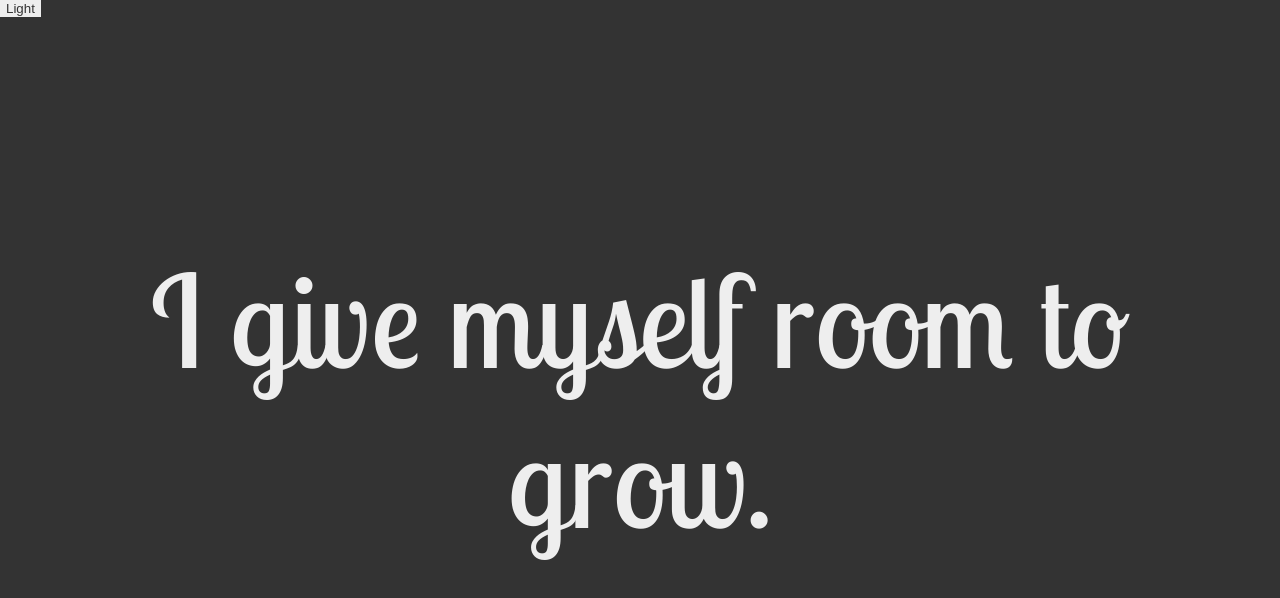
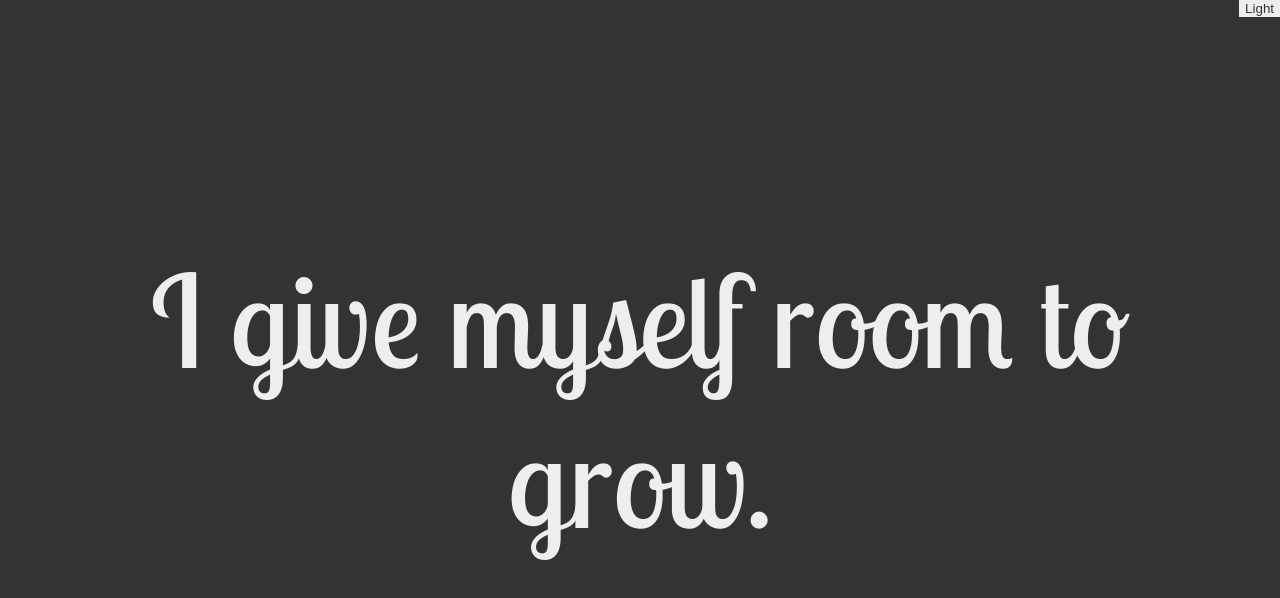
Before and after one commit to xtremeranger/affirmations, a plain HTML site: page index.html in a window 1280 px wide. Drawn offline with Linux system fonts and the light colour scheme.

Commit message:
Moved light switch to right

```diff
--- a/index.html
+++ b/index.html
@@ -37,7 +37,7 @@
 		}
 		#light_switch {
 			position: fixed;
-			top:0;left:0;
+			top:0;right:0;
 			background: var(--foreground-color);
 			color: var(--background-color);
 			border: 0;
```
